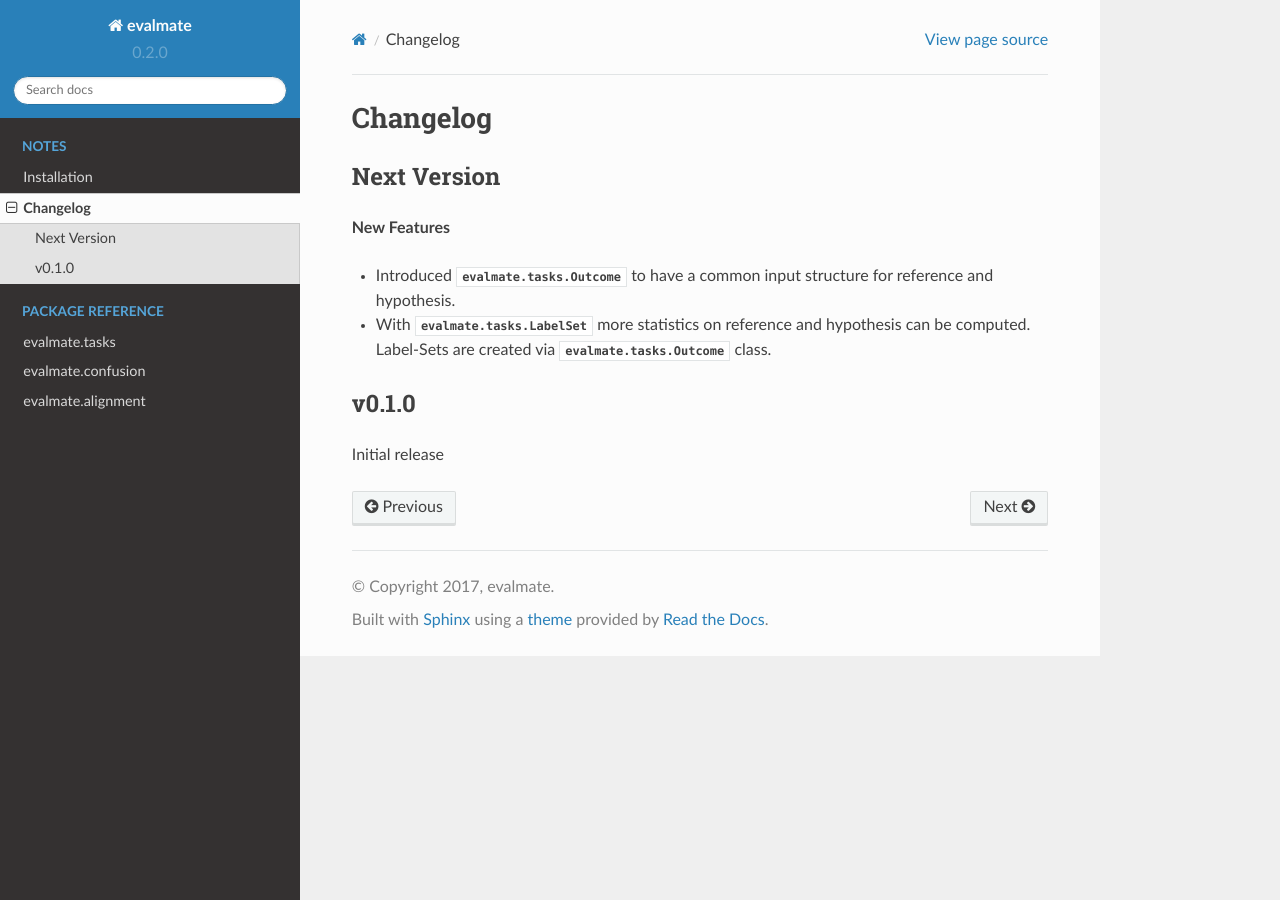
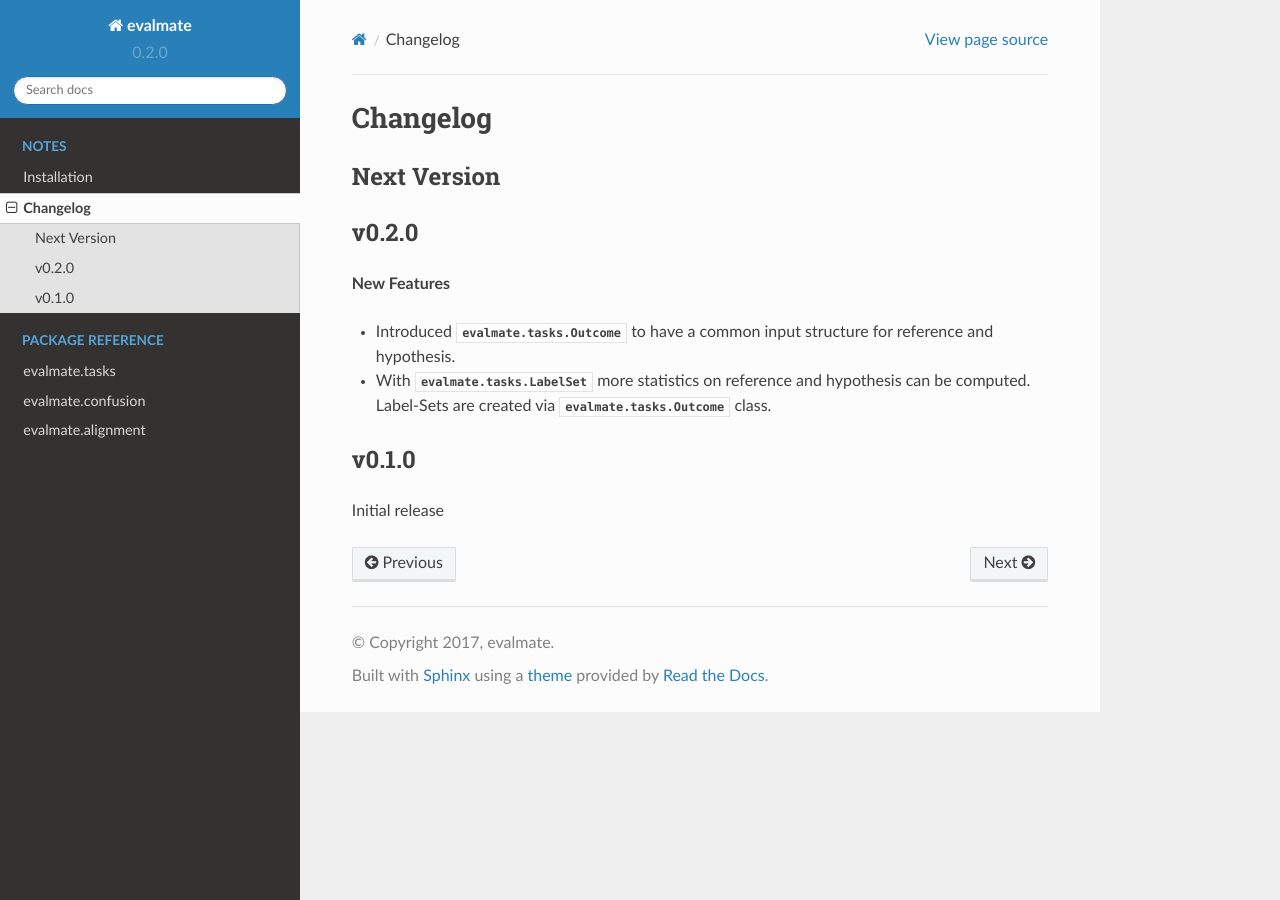
Before and after one commit to ynop/evalmate, a Sphinx documentation site: the page built from docs/notes/changelog.rst, in a window 1280 px wide. Built offline with Sphinx 7.4.7 and the Read the Docs theme 2.0.0, drawn with Linux system fonts in a browser that asks for light colours.

Commit message:
Update changelog

```diff
--- a/docs/notes/changelog.rst
+++ b/docs/notes/changelog.rst
@@ -3,6 +3,9 @@ Changelog
 
 Next Version
 ------------
+
+v0.2.0
+------
 
 **New Features**
 
```
